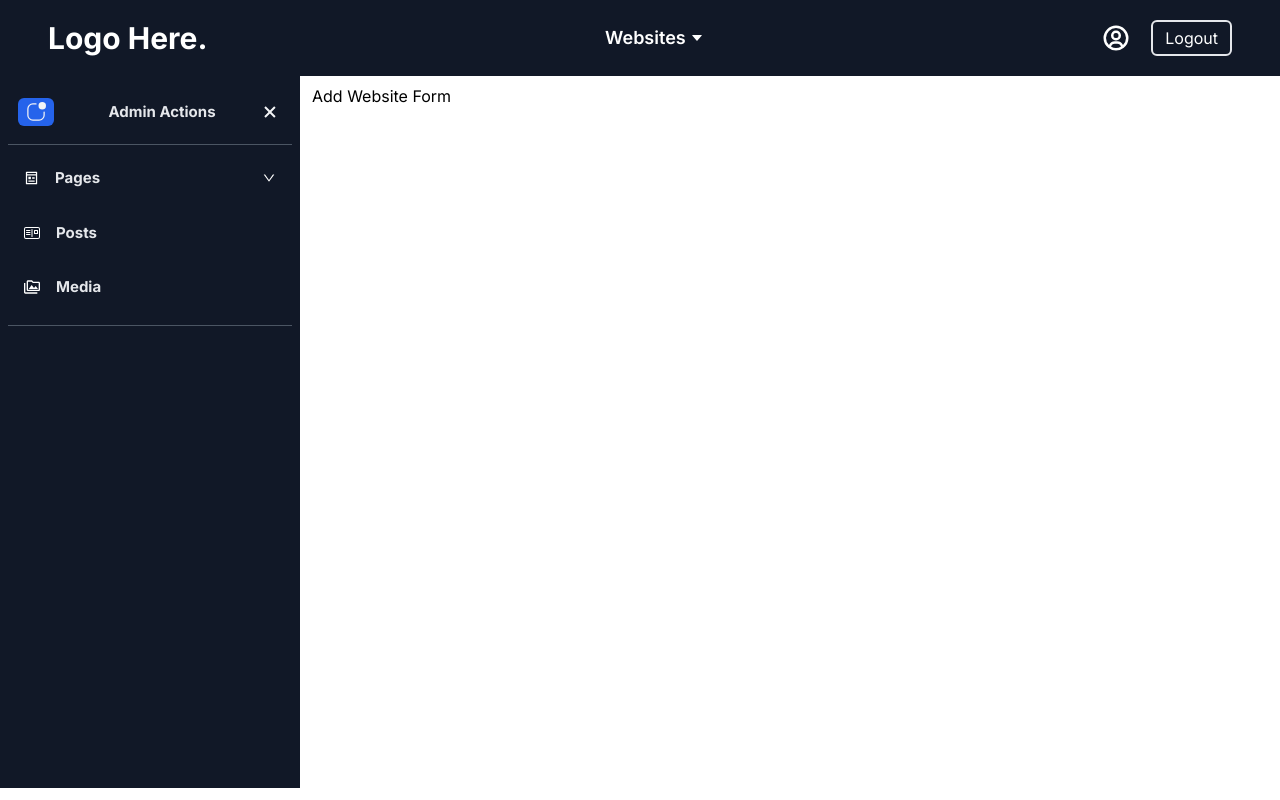
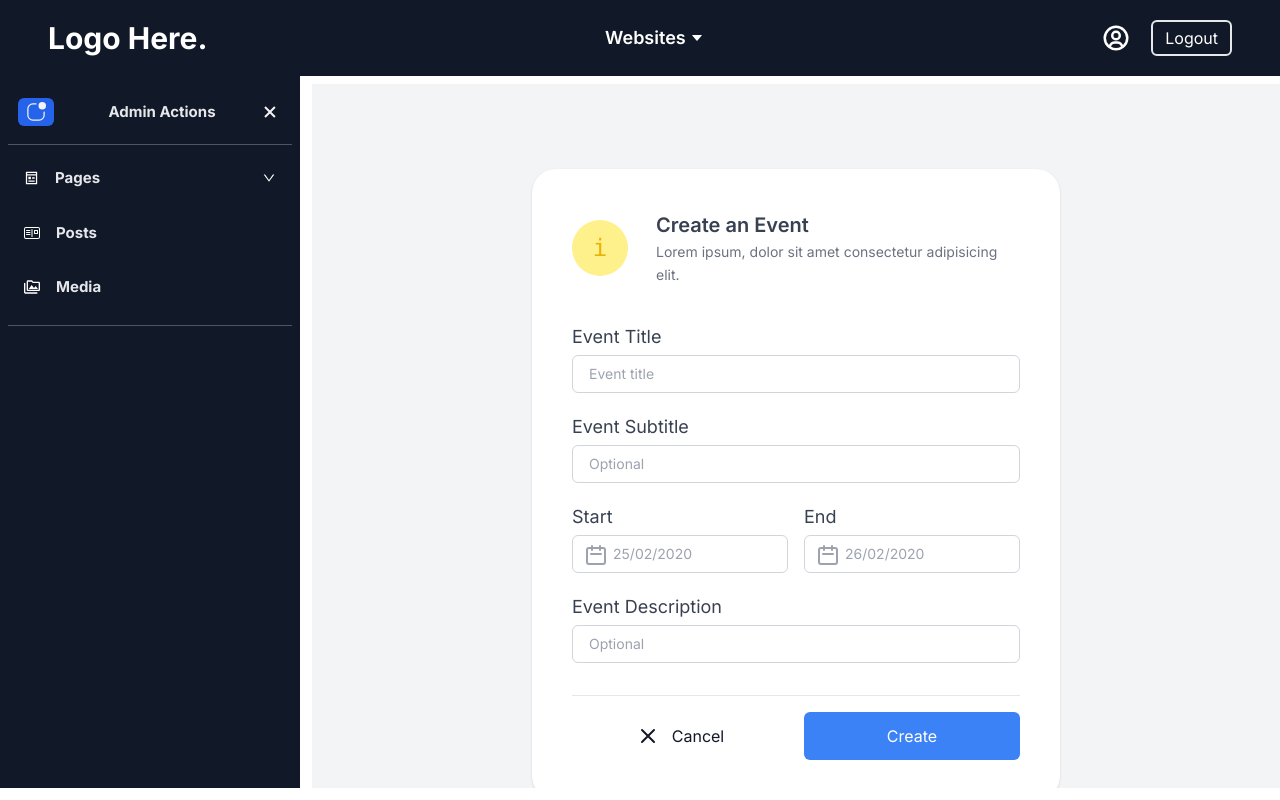
Before and after one commit to roshanreacts/mercury-cms-v1, a Next.js app: page /admin/addwebsite in a window 1280 px wide. Built offline with nearby package versions, Linux system fonts and the light colour scheme.

Commit message:
addWebsite Page

```diff
--- a/src/app/admin/addwebsite/page.jsx
+++ b/src/app/admin/addwebsite/page.jsx
@@ -1,10 +1,11 @@
 import React from 'react'
+import AddWebsite from '~/container/addWebsite'
 
 const page = () => {
   return (
-    <div>
-      <h1>Add Website Form</h1>
-    </div>
+    <main className="">
+    <AddWebsite/>
+  </main>
   )
 }
 
--- /dev/null
+++ b/src/container/addWebsite/index.jsx
@@ -0,0 +1,65 @@
+import React from 'react';
+
+const AddWebsite = () => {
+  return (
+    <div className="min-h-screen bg-gray-100 py-6 flex flex-col justify-center sm:py-12">
+      <div className="relative py-3 sm:max-w-xl sm:mx-auto">
+        <div className="relative px-4 py-10 bg-white mx-8 md:mx-0 shadow rounded-3xl sm:p-10">
+          <div className="max-w-md mx-auto">
+            <div className="flex items-center space-x-5">
+              <div className="h-14 w-14 bg-yellow-200 rounded-full flex flex-shrink-0 justify-center items-center text-yellow-500 text-2xl font-mono">i</div>
+              <div className="block pl-2 font-semibold text-xl self-start text-gray-700">
+                <h2 className="leading-relaxed">Create an Event</h2>
+                <p className="text-sm text-gray-500 font-normal leading-relaxed">Lorem ipsum, dolor sit amet consectetur adipisicing elit.</p>
+              </div>
+            </div>
+            <div className="divide-y divide-gray-200">
+              <div className="py-8 text-base leading-6 space-y-4 text-gray-700 sm:text-lg sm:leading-7">
+                <div className="flex flex-col">
+                  <label className="leading-loose">Event Title</label>
+                  <input type="text" className="px-4 py-2 border focus:ring-gray-500 focus:border-gray-900 w-full sm:text-sm border-gray-300 rounded-md focus:outline-none text-gray-600" placeholder="Event title" />
+                </div>
+                <div className="flex flex-col">
+                  <label className="leading-loose">Event Subtitle</label>
+                  <input type="text" className="px-4 py-2 border focus:ring-gray-500 focus:border-gray-900 w-full sm:text-sm border-gray-300 rounded-md focus:outline-none text-gray-600" placeholder="Optional" />
+                </div>
+                <div className="flex items-center space-x-4">
+                  <div className="flex flex-col">
+                    <label className="leading-loose">Start</label>
+                    <div className="relative focus-within:text-gray-600 text-gray-400">
+                      <input type="text" className="pr-4 pl-10 py-2 border focus:ring-gray-500 focus:border-gray-900 w-full sm:text-sm border-gray-300 rounded-md focus:outline-none text-gray-600" placeholder="25/02/2020" />
+                      <div className="absolute left-3 top-2">
+                        <svg className="w-6 h-6" fill="none" stroke="currentColor" viewBox="0 0 24 24" xmlns="http://www.w3.org/2000/svg"><path strokeLinecap="round" strokeLinejoin="round" strokeWidth="2" d="M8 7V3m8 4V3m-9 8h10M5 21h14a2 2 0 002-2V7a2 2 0 00-2-2H5a2 2 0 00-2 2v12a2 2 0 002 2z"></path></svg>
+                      </div>
+                    </div>
+                  </div>
+                  <div className="flex flex-col">
+                    <label className="leading-loose">End</label>
+                    <div className="relative focus-within:text-gray-600 text-gray-400">
+                      <input type="text" className="pr-4 pl-10 py-2 border focus:ring-gray-500 focus:border-gray-900 w-full sm:text-sm border-gray-300 rounded-md focus:outline-none text-gray-600" placeholder="26/02/2020" />
+                      <div className="absolute left-3 top-2">
+                        <svg className="w-6 h-6" fill="none" stroke="currentColor" viewBox="0 0 24 24" xmlns="http://www.w3.org/2000/svg"><path strokeLinecap="round" strokeLinejoin="round" strokeWidth="2" d="M8 7V3m8 4V3m-9 8h10M5 21h14a2 2 0 002-2V7a2 2 0 00-2-2H5a2 2 0 00-2 2v12a2 2 0 002 2z"></path></svg>
+                      </div>
+                    </div>
+                  </div>
+                </div>
+                <div className="flex flex-col">
+                  <label className="leading-loose">Event Description</label>
+                  <input type="text" className="px-4 py-2 border focus:ring-gray-500 focus:border-gray-900 w-full sm:text-sm border-gray-300 rounded-md focus:outline-none text-gray-600" placeholder="Optional" />
+                </div>
+              </div>
+              <div className="pt-4 flex items-center space-x-4">
+                <button className="flex justify-center items-center w-full text-gray-900 px-4 py-3 rounded-md focus:outline-none">
+                  <svg className="w-6 h-6 mr-3" fill="none" stroke="currentColor" viewBox="0 0 24 24" xmlns="http://www.w3.org/2000/svg"><path strokeLinecap="round" strokeLinejoin="round" strokeWidth="2" d="M6 18L18 6M6 6l12 12"></path></svg> Cancel
+                </button>
+                <button className="bg-blue-500 flex justify-center items-center w-full text-white px-4 py-3 rounded-md focus:outline-none">Create</button>
+              </div>
+            </div>
+          </div>
+        </div>
+      </div>
+    </div>
+  );
+};
+
+export default AddWebsite;
```
